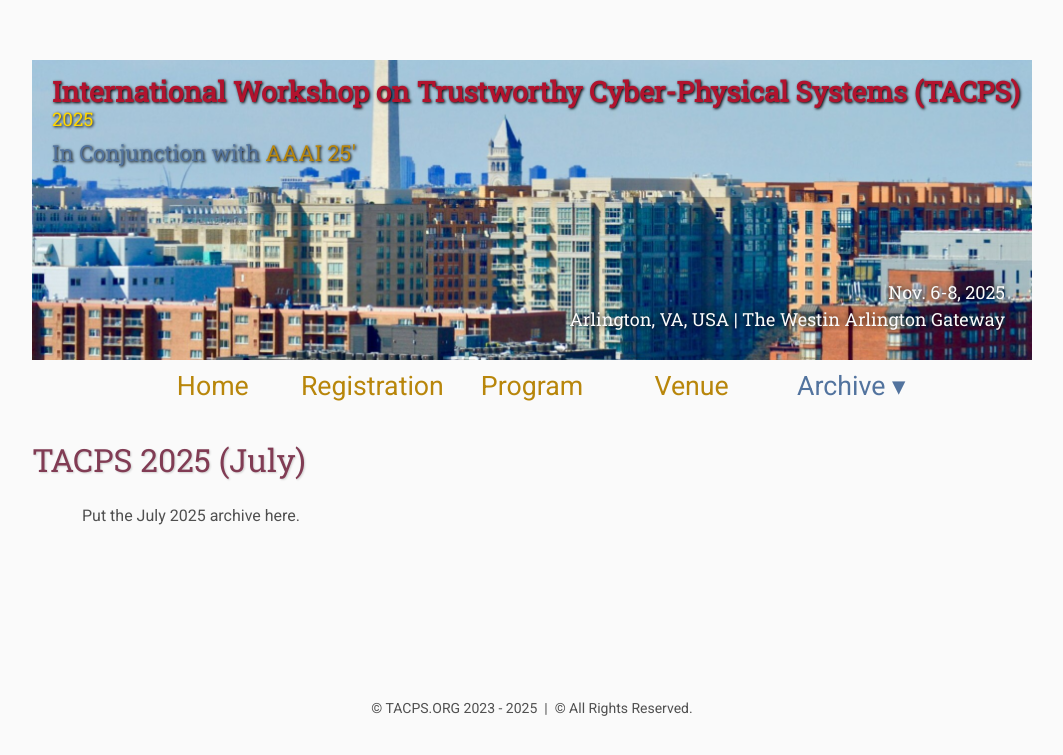
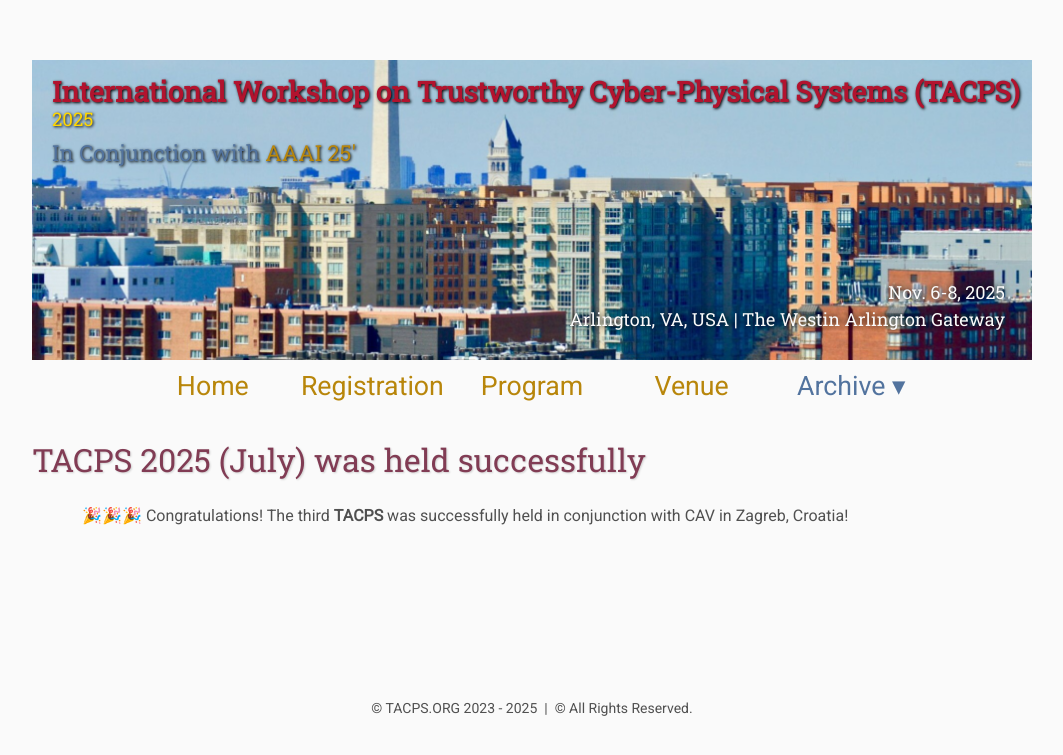
Before and after one commit to ITSEG-MQ/tacps, a Jekyll site: the page built from archive/2025-jul/index.html, in a window 1280 px wide. Shown: the top 755 px of the page, without its empty margins (108-1171 px from the left). Built offline with Jekyll 4.4.1, drawn with Linux system fonts in a browser that asks for light colours.

Commit message:
Update index.html

```diff
--- a/archive/2025-jul/index.html
+++ b/archive/2025-jul/index.html
@@ -4,5 +4,6 @@ title: TACPS 2025 Jul
 nav: archive
 ---
 
-<h2>TACPS 2025 (July)</h2>
-<p>Put the July 2025 archive here.</p>
+<h2>TACPS 2025 (July) was held successfully</h2>
+
+<p>🎉🎉🎉 Congratulations! The third <b>TACPS</b> was successfully held in conjunction with CAV in Zagreb, Croatia!</p>
```
